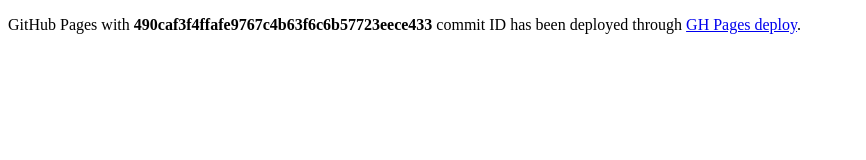
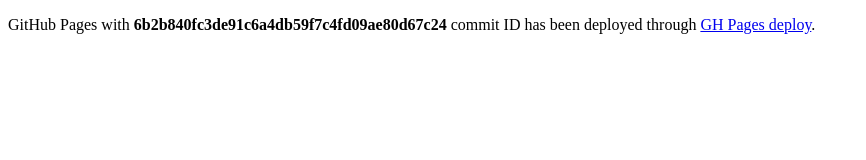
Before and after one commit to Cecilapp/GitHub-Pages-deploy, a plain HTML site: page index.html in a window 1280 px wide. Shown: the whole page, without its empty margins (0-866 px from the left). Drawn offline with Linux system fonts and the light colour scheme.

Commit message:
Narno published a site update

```diff
--- a/index.html
+++ b/index.html
@@ -4,6 +4,6 @@
     <title>GH Pages deploy</title>
   </head>
   <body>
-    <p>GitHub Pages with <strong>490caf3f4ffafe9767c4b63f6c6b57723eece433</strong> commit ID has been deployed through <a href="https://github.com/marketplace/actions/gh-pages-deploy">GH Pages deploy</a>.</p>
+    <p>GitHub Pages with <strong>6b2b840fc3de91c6a4db59f7c4fd09ae80d67c24</strong> commit ID has been deployed through <a href="https://github.com/marketplace/actions/gh-pages-deploy">GH Pages deploy</a>.</p>
   </body>
 </html>
```
